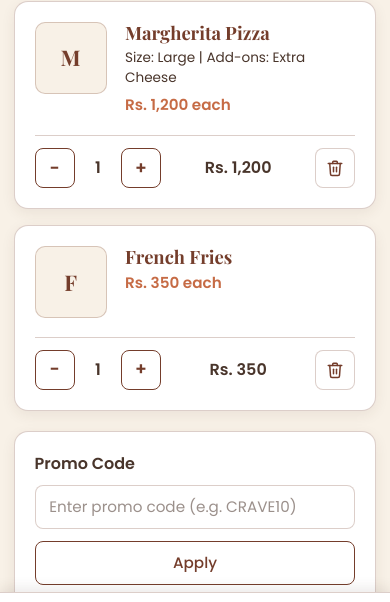
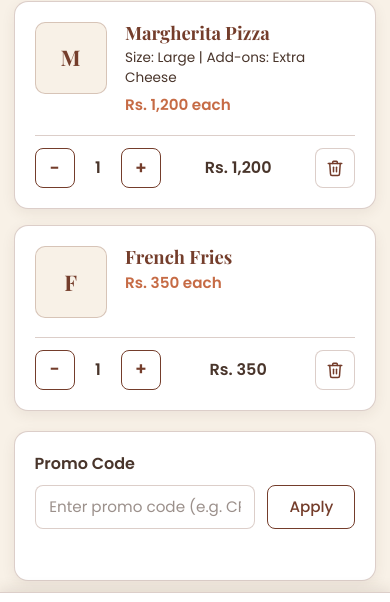
Before and after one commit to M-Ali-Afridi/SE-C_Group03_CraveCorner, a plain HTML site: page pages/cart.html in a window 390 px wide. Both pictures are taken after a click on the button "Add sample items (testing only)". Shown: the part 180-782 px from the top of the page. Drawn offline with nearby package versions, Linux system fonts and the light colour scheme.

Commit message:
Polished responsive cart layout, focus styles, and sticky mobile bar

```diff
--- a/css/cart.css
+++ b/css/cart.css
@@ -176,12 +176,14 @@
   font-size: 1.15rem;
   font-weight: 700;
   margin: 0 0 0.25rem;
+  overflow-wrap: break-word;
 }
 
 .product-options {
   color: var(--cc-dark-text);
   font-size: 0.85rem;
   margin: 0 0 0.35rem;
+  overflow-wrap: break-word;
 }
 
 .product-unit-price {
@@ -292,7 +294,13 @@
 
 .promo-input {
   flex: 1;
+  min-width: 0;
   min-height: 44px;
+}
+
+.promo-input:focus-visible {
+  outline: 2px solid var(--cc-terracotta);
+  outline-offset: 2px;
 }
 
 .promo-apply-btn {
@@ -382,7 +390,7 @@
   }
 
   .cart-page-body.has-cart-items {
-    padding-bottom: 84px;
+    padding-bottom: 92px;
   }
 
   .mobile-summary-bar {
@@ -456,12 +464,8 @@
     min-width: auto;
   }
 
-  .promo-input-row {
-    flex-direction: column;
-    align-items: stretch;
-  }
-
   .promo-apply-btn {
-    width: 100%;
+    min-width: 88px;
+    padding: 0.5rem 1rem;
   }
 }
--- a/js/cart.js
+++ b/js/cart.js
@@ -403,6 +403,10 @@ function showCart() {
   }
 
   itemsList.innerHTML = "";
+  for (var timerKey in quantityErrorTimers) {
+    clearTimeout(quantityErrorTimers[timerKey]);
+  }
+  quantityErrorTimers = {};
 
   if (cartItems.length === 0) {
     emptySection.classList.remove("d-none");
```
